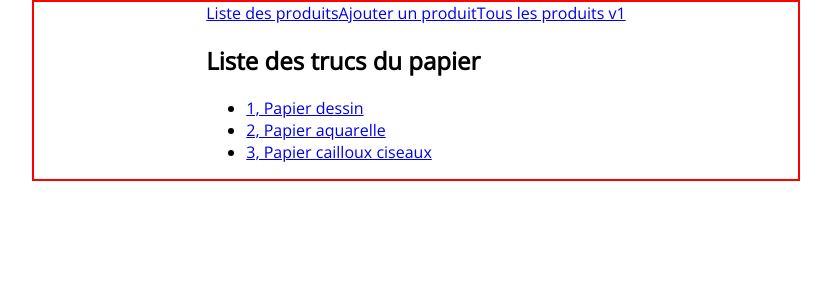
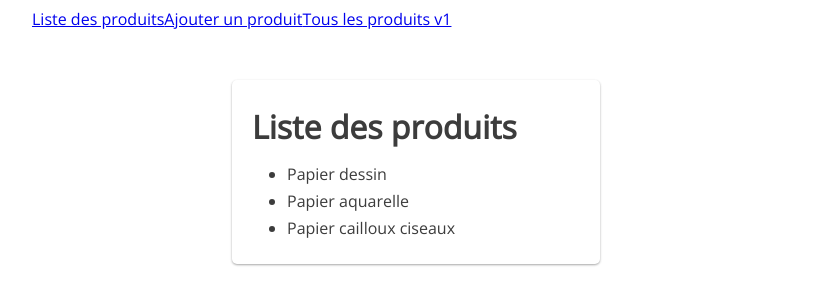
Before and after one commit to STM3900/projet-angular, an Angular app: page / in a window 1280 px wide. Shown: the top 304 px of the page, without its empty margins (224-1055 px from the left). Built offline with nearby package versions, Linux system fonts and the light colour scheme.

Commit message:
avancement du css

```diff
--- a/src/app/app.component.css
+++ b/src/app/app.component.css
@@ -0,0 +1,12 @@
+/* You can add global styles to this file, and also import other style files */
+body {
+  margin: 0;
+  display: flex;
+  flex-direction: column;
+  justify-content: center;
+  align-items: center;
+  align-content: center;
+
+  margin-right: 20%;
+  margin-left: 20%;
+}
--- a/src/app/paper-list/paper-list.component.css
+++ b/src/app/paper-list/paper-list.component.css
@@ -0,0 +1,43 @@
+.paper-list {
+  display: flex;
+  flex-direction: column;
+  justify-content: center;
+  align-items: flex-start;
+  align-content: center;
+
+  box-shadow: 0 1px 3px rgba(0, 0, 0, 0.12), 0 1px 2px rgba(0, 0, 0, 0.24);
+  border-radius: 5px;
+  padding: 20px;
+
+  margin-top: 50px;
+  margin-right: 200px;
+  margin-left: 200px;
+  color: rgb(60, 60, 60);
+}
+
+.paper-list h1 {
+  margin-top: 5px;
+  margin-bottom: 10px;
+}
+
+.paper-list ul {
+  margin-top: 5px;
+  margin-bottom: 5px;
+  padding-left: 35px;
+}
+
+.paper-list li {
+  transition: 0.3s;
+  outline: 0;
+  border: none;
+}
+
+.paper-list li:hover {
+  cursor: pointer;
+  color: black;
+  padding-left: 1px;
+}
+
+.paper-list li:active {
+  transform: scale(0.99) rotate(-1deg);
+}
--- a/src/app/paper-list/paper-list.component.html
+++ b/src/app/paper-list/paper-list.component.html
@@ -1,6 +1,10 @@
-<h2>Liste des trucs du papier</h2>
-<ul>
-  <li *ngFor="let i of publicPaper">
-    <a [routerLink]="['/produit', i.id]">{{ i.id }}, {{ i.nom }}</a>
-  </li>
-</ul>
+<div class="paper-list">
+  <h1>Liste des produits</h1>
+  <article>
+    <ul *ngFor="let i of publicPaper" [routerLink]="['/produit', i.id]">
+      <li>
+        {{ i.nom }}
+      </li>
+    </ul>
+  </article>
+</div>
--- a/src/app/produit/produit.component.css
+++ b/src/app/produit/produit.component.css
@@ -0,0 +1,66 @@
+.product-list {
+  display: flex;
+  flex-direction: column;
+  justify-content: center;
+  align-items: flex-start;
+  align-content: center;
+
+  box-shadow: 0 1px 3px rgba(0, 0, 0, 0.12), 0 1px 2px rgba(0, 0, 0, 0.24);
+  border-radius: 5px;
+  padding: 20px;
+
+  margin-top: 50px;
+  margin-right: 200px;
+  margin-left: 200px;
+  color: rgb(60, 60, 60);
+}
+
+.product-list h1 {
+  margin-top: 5px;
+  margin-bottom: 10px;
+}
+
+.product-list ul {
+  margin-top: 5px;
+  margin-bottom: 5px;
+  padding-left: 35px;
+}
+
+.product-list li {
+  transition: 0.3s;
+  outline: 0;
+  border: none;
+}
+
+.product-list span {
+  font-weight: bold;
+}
+
+button {
+  margin-top: 10px;
+}
+
+.input-group {
+  display: flex;
+  flex-direction: row;
+  flex-wrap: wrap;
+  justify-content: space-between;
+  align-items: center;
+  align-content: center;
+}
+input[type="text"] {
+  background: transparent;
+  border: 1px solid #000000;
+  padding: 10px;
+  width: 200px;
+  margin-bottom: 10px;
+  border-radius: 3px;
+}
+
+.red {
+  background: #f44336;
+}
+
+.red:hover {
+  background: #f0574c;
+}
--- a/src/app/produit/produit.component.html
+++ b/src/app/produit/produit.component.html
@@ -7,26 +7,30 @@
   <button (click)="addProduct()">Ajouter !</button>
 </div>
 
-<div *ngIf="id > 0">
+<div *ngIf="id > 0" class="product-list">
   <div>
     <h1>Mon produit</h1>
     <ul>
-      <li>{{ publicPaper.id }}</li>
-      <li>{{ publicPaper.nom }}</li>
-      <li>{{ publicPaper.texture }}</li>
-      <li>{{ publicPaper.grammage }}</li>
-      <li>{{ publicPaper.couleur }}</li>
+      <li><span>Id</span> : {{ publicPaper.id }}</li>
+      <li><span>Nom</span> : {{ publicPaper.nom }}</li>
+      <li><span>Texture</span> : {{ publicPaper.texture }}</li>
+      <li><span>Grammage</span> : {{ publicPaper.grammage }}</li>
+      <li><span>Couleur</span> : {{ publicPaper.couleur }}</li>
     </ul>
   </div>
-  <button *ngIf="!idEdit" (click)="idEdit = !idEdit">Modifier</button>
+  <button *ngIf="!idEdit" (click)="idEdit = !idEdit" class="button">
+    Modifier
+  </button>
   <div *ngIf="idEdit">
     <h2>Modification du papier</h2>
-    <input type="text" placeholder="Nom" [(ngModel)]="formNom" />
-    <input type="text" placeholder="Texture" [(ngModel)]="formTexture" />
-    <input type="text" placeholder="Grammage" [(ngModel)]="formGrammage" />
-    <input type="text" placeholder="Couleur" [(ngModel)]="formCouleur" /> <br />
-    <button (click)="editProduct()">Valider</button>
-    <button (click)="idEdit = !idEdit">Annuler</button>
+    <div class="input-group">
+      <input type="text" placeholder="Nom" [(ngModel)]="formNom" />
+      <input type="text" placeholder="Texture" [(ngModel)]="formTexture" />
+      <input type="text" placeholder="Grammage" [(ngModel)]="formGrammage" />
+      <input type="text" placeholder="Couleur" [(ngModel)]="formCouleur" />
+    </div>
+    <button (click)="editProduct()" class="button">Valider</button>
+    <button (click)="idEdit = !idEdit" class="button red">Annuler</button>
   </div>
 </div>
 <br /><br />
--- a/src/index.html
+++ b/src/index.html
@@ -1,13 +1,20 @@
-<!doctype html>
+<!DOCTYPE html>
 <html lang="en">
   <head>
-  <meta charset="utf-8">
+    <meta charset="utf-8" />
     <title>ProjetAngular</title>
-  <base href="/">
-  <meta name="viewport" content="width=device-width, initial-scale=1">
-  <link rel="icon" type="image/x-icon" href="favicon.ico">
-  <link rel="preconnect" href="https://fonts.gstatic.com">
-  <link href="https://fonts.googleapis.com/css2?family=Open+Sans&display=swap" rel="stylesheet">
+    <base href="/" />
+    <meta name="viewport" content="width=device-width, initial-scale=1" />
+    <link rel="icon" type="image/x-icon" href="favicon.ico" />
+    <link rel="preconnect" href="https://fonts.gstatic.com" />
+    <link
+      href="https://fonts.googleapis.com/css2?family=Open+Sans&display=swap"
+      rel="stylesheet"
+    />
+    <link
+      href="https://fonts.googleapis.com/css2?family=Abril+Fatface&display=swap"
+      rel="stylesheet"
+    />
   </head>
   <body>
     <app-root></app-root>
--- a/src/styles.css
+++ b/src/styles.css
@@ -1,14 +1,30 @@
 /* You can add global styles to this file, and also import other style files */
-body{
-    margin: 0;
-    font-family: 'Open Sans', sans-serif;
-    display: flex;
-    flex-direction: column;
-    justify-content: center;
-    align-items: center;
-    align-content: center;
+body {
+  margin-right: 20%;
+  margin-left: 20%;
 
-    margin-right: 20%;
-    margin-left: 20%;
-    border: solid red 2px;
+  font-family: "Open Sans", sans-serif;
 }
+
+*:focus {
+  outline: 0;
+}
+
+.button {
+  background-color: #424242; /* Green */
+  border: none;
+  color: white;
+  text-align: center;
+  text-decoration: none;
+  display: inline-block;
+  font-size: 14px;
+  margin: 4px 2px;
+  cursor: pointer;
+  padding: 10px 24px;
+  border-radius: 3px;
+  transition: 0.3s;
+}
+
+.button:hover {
+  background-color: #424242e8; /* Green */
+}
```
Lines whose indentation alone changed are shown as unchanged.
